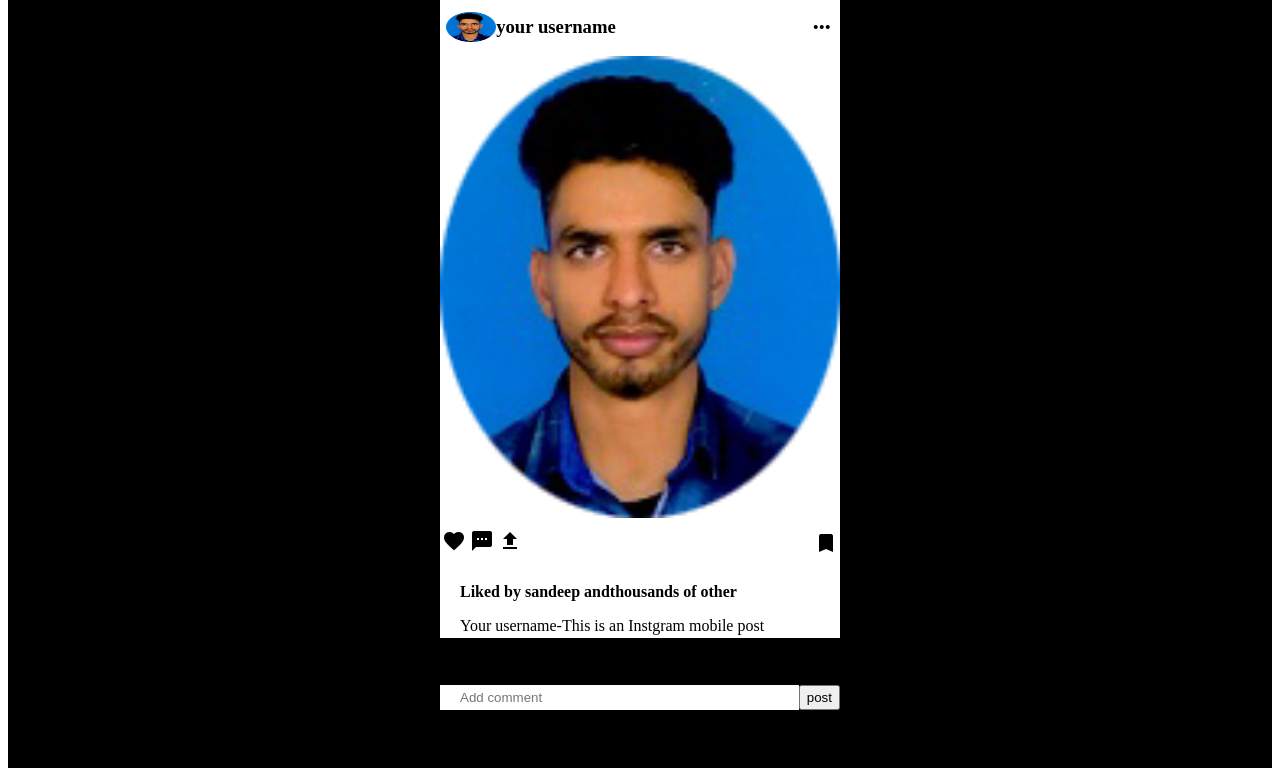
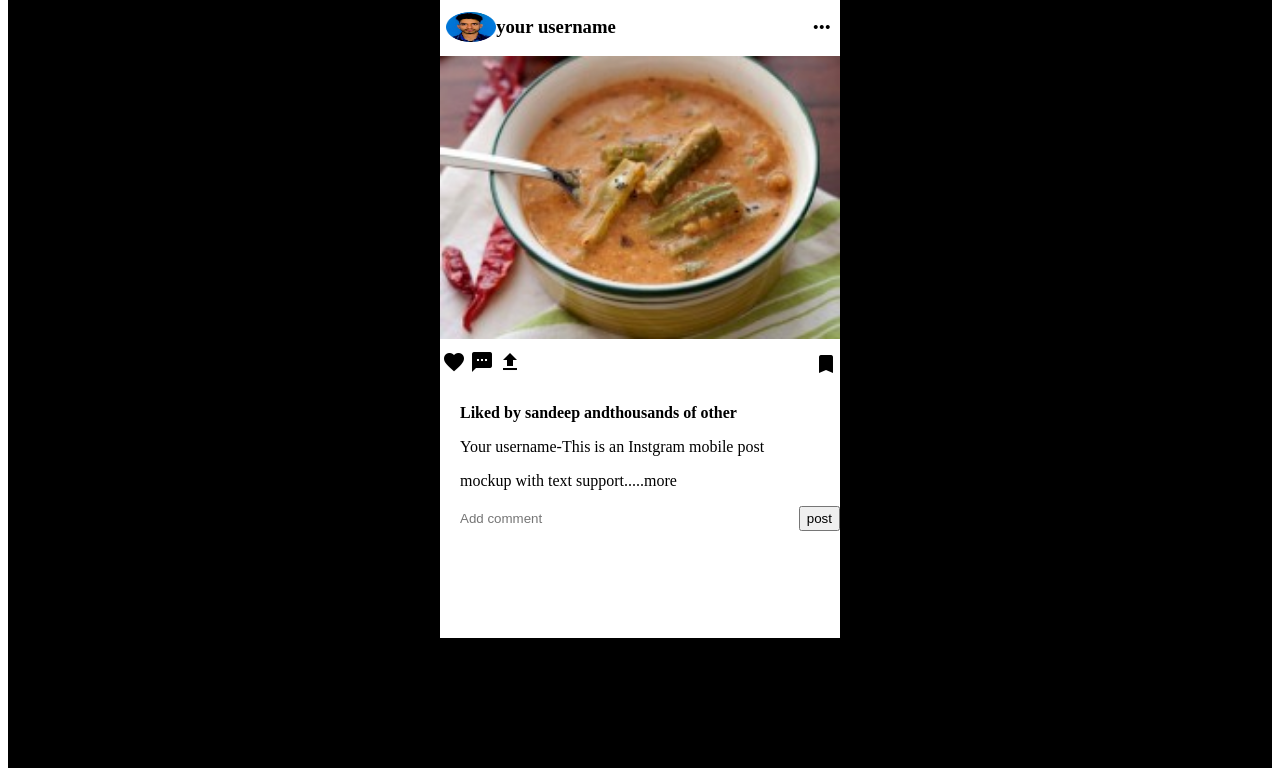
Before and after one commit to manish2608/instagarm, a plain HTML site: page index.html in a window 1280 px wide. Shown: the part 150-926 px from the top of the page. Drawn offline with Linux system fonts and the light colour scheme.

Commit message:
initial commit

```diff
--- a/index.html
+++ b/index.html
@@ -78,6 +78,7 @@
             display: flex;
             justify-content: center;
             align-items: center;
+            width: 100%;
         }
 
         img {
@@ -155,7 +156,7 @@
 
             </div>
             <div id="imgContainer">
-                <img src="mkrana.png" alt="not found img">
+                <img src="Drumstick-dal.jpg" alt="not found img">
             </div>
             <div id="likeContainer">
                 <div class="left1">
```
